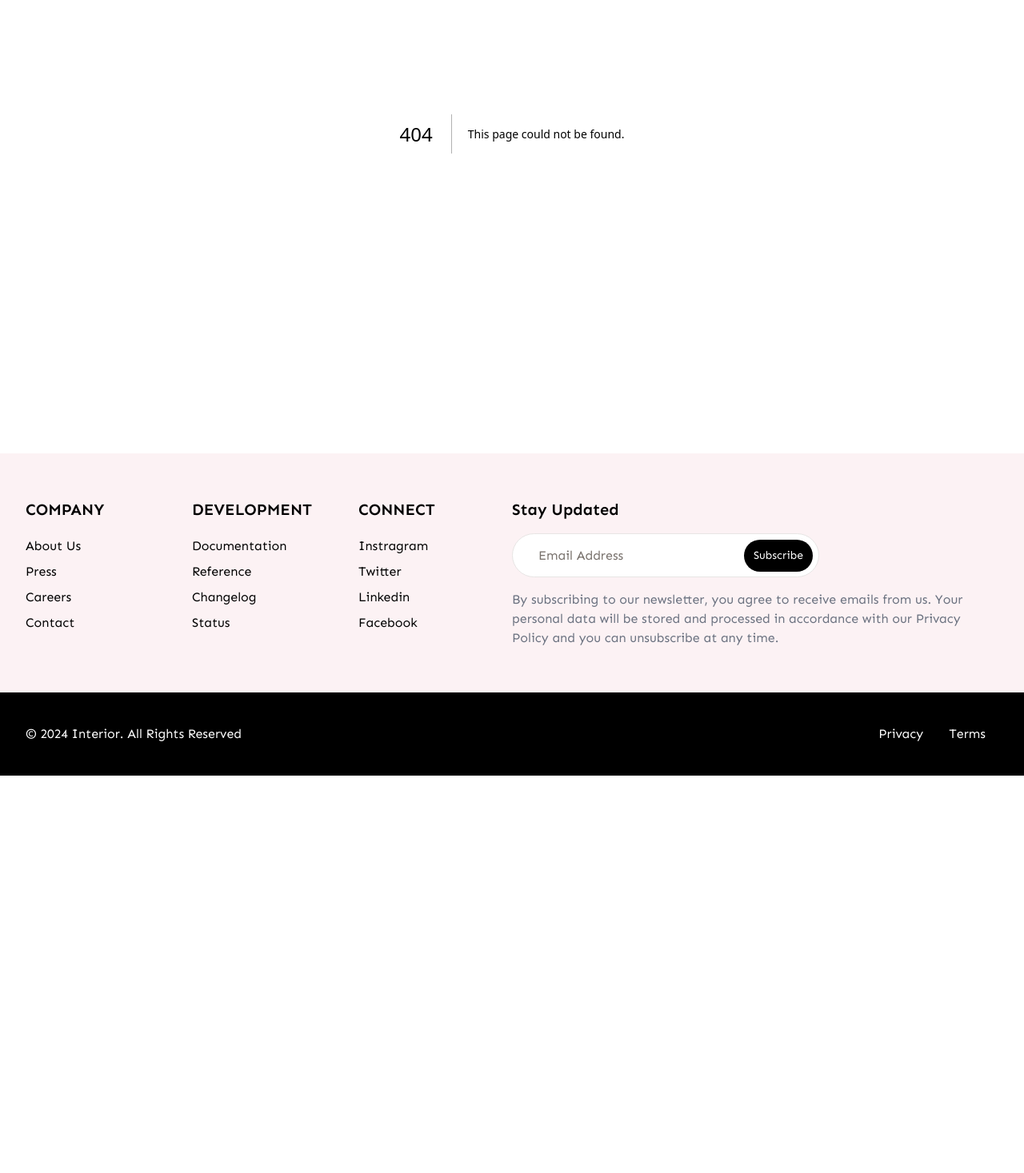
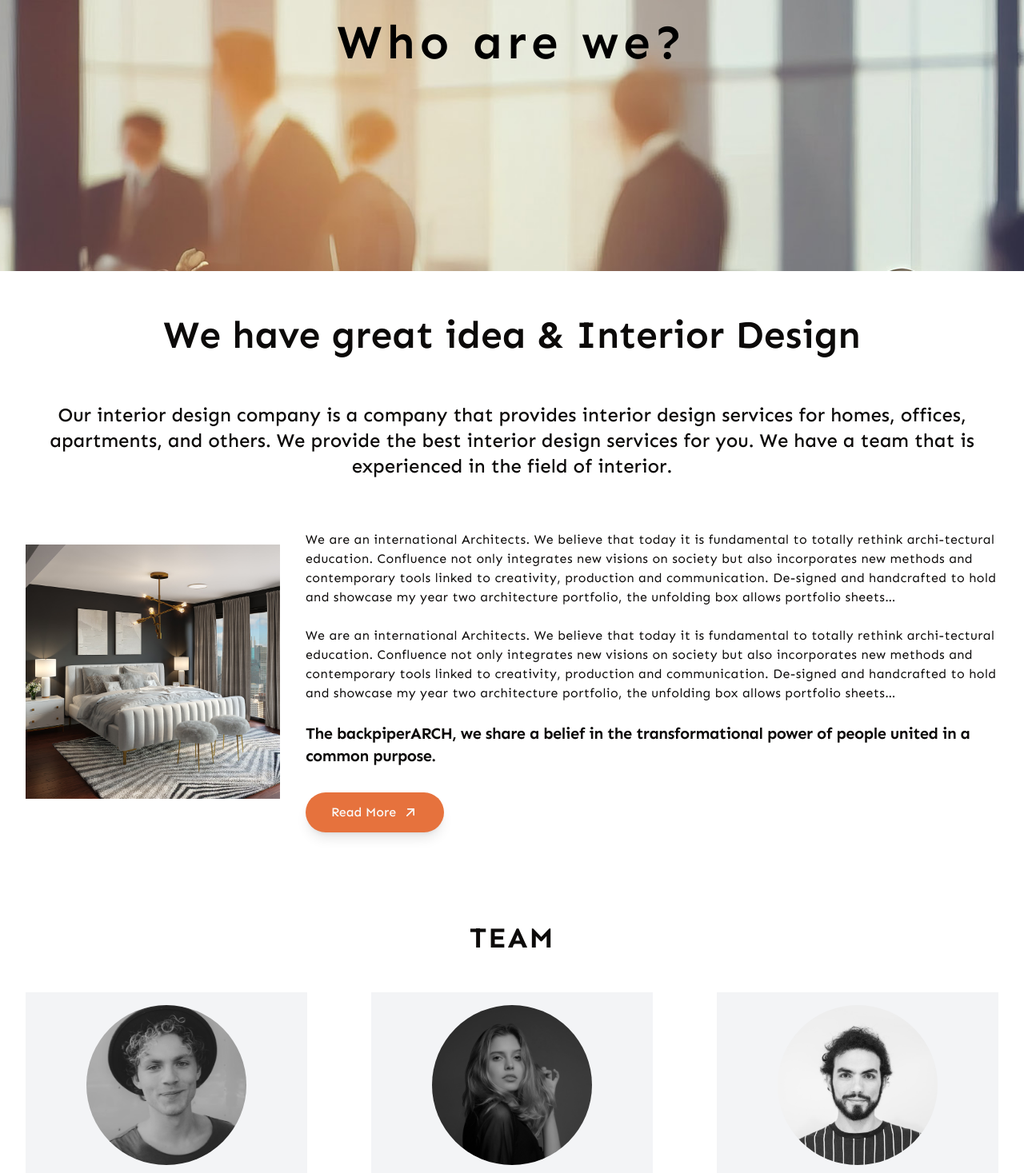
Before and after one commit to utkuoylum/interiordesign, a Next.js app: page /about in a window 1280 px wide. Before the commit this address had no page. Shown: the part 331-1798 px from the top of the page at 80% size. Before the commit the page ends 1301 px from the top, so only its background shows below. Built offline with nearby package versions, Linux system fonts and the light colour scheme.

Commit message:
about page

```diff
--- /dev/null
+++ b/app/about/page.jsx
@@ -0,0 +1,127 @@
+'use client'
+
+import { Button } from '@/components/ui/button'
+import Image from 'next/image'
+import React, { useRef } from 'react'
+import { TbArrowUpRight } from "react-icons/tb";
+import { motion, useScroll, useTransform } from 'framer-motion';
+import { desVariants, tagVariants, titleVariants } from '@/utils/animation';
+
+const page = () => {
+  const ref = useRef(null);
+
+  const { scrollYProgress } = useScroll({
+    target: ref,
+    offset: ["start end", "end end"]
+  })
+
+  const scale = useTransform(scrollYProgress, [0, 1], [.6, 1])
+  return (
+    <div>
+      <div className="bg-[url('/image/whoweare.jpg')] bg-center bg-cover">
+        <h1 className='container py-32 text-6xl font-semibold text-black tracking-widest text-center lg:py-64'>Who are we?</h1>
+      </div>
+
+      <div className='container'>
+        <div className='pt-4'>
+          <motion.h2
+          initial="offscreen"
+          whileInView={"onscreen"}
+          variants={titleVariants}
+          className='text-3xl font-semibold text-center lg:p-10 lg:text-5xl'>We have great idea & Interior Design</motion.h2>
+
+          <motion.p
+          initial="offscreen"
+          whileInView={"onscreen"}
+          variants={desVariants}
+          className='text-2xl text-center font-medium pb-10 mt-5'>
+            Our interior design company is a company that provides interior design services for homes, offices, apartments, and others. We provide the best interior design services for you. We have a team that is experienced in the field of interior.
+          </motion.p>
+        </div>
+
+        <div className='items-center lg:flex gap-x-8'>
+          {/*Left Image Section */}
+          <motion.div
+          style={{scale}}
+          ref={ref}
+          className='w-full'>
+            <Image src="/image/gallery1123.jpg" width={700} height={700} />
+          </motion.div>
+
+          {/*Right Content Section */}
+          <motion.div
+          initial="offscreen"
+          whileInView={"onscreen"}
+          variants={tagVariants}
+          >
+            <p className='pb-8 tracking-wide mt-6'>
+            We are an international Architects. We believe that today it is fundamental to totally rethink archi-tectural education. Confluence not only integrates new visions on society but also incorporates new methods and contemporary tools linked to creativity, production and communication. De-signed and handcrafted to hold and showcase my year two architecture portfolio, the unfolding box allows portfolio sheets… <br /><br />
+            We are an international Architects. We believe that today it is fundamental to totally rethink archi-tectural education. Confluence not only integrates new visions on society but also incorporates new methods and contemporary tools linked to creativity, production and communication. De-signed and handcrafted to hold and showcase my year two architecture portfolio, the unfolding box allows portfolio sheets… <br /><br />
+            <span className='text-xl font-extrabold tracking-tight'>
+              The backpiperARCH, we share a belief in the transformational power of people united in a common purpose.
+            </span>
+            </p>
+            <Button className="inline-flex items-center px-8 py-3 shadow-lg hover:bg-gray-800 hover:ring-2 hover:ring-gray-950 ring-offset-2">Read More <TbArrowUpRight className='w-5 h-5 ml-2' /> </Button>
+          </motion.div>
+        </div>
+
+        {/* Team Section */}
+        <div className='lg:py-20'>
+          <div className='pt-8 pb-4'>
+            <motion.h1
+            initial="offscreen"
+            whileInView={"onscreen"}
+            variants={titleVariants}
+            className='text-4xl font-bold tracking-wider text-center uppercase'>Team</motion.h1>
+          </div>
+
+          <div className='grid py-8 gap-20 lg:grid-cols-3'>
+            <motion.div
+            initial="offscreen"
+            whileInView={"onscreen"}
+            variants={titleVariants}
+            className='border-2 border-primary'>
+              <div className='p-4 text-center bg-gray-100 aspect-square dark:bg-tertiary -m-0.5 transition hover:-translate-y-3 hover:-translate-x-3'>
+                <Image src="/image/profile2.jpg" width={200} height={200} alt='' className='mx-auto rounded-full' />
+                <h2 className='py-4 text-2xl font-semibold uppercase'>Building Surveys</h2>
+                <p className='text-sm'>
+                Creativity is the ability to generate, create, or discover new ideas, solutions, and possibilities.
+                </p>
+              </div>
+            </motion.div>
+
+            <motion.div
+            initial="offscreen"
+            whileInView={"onscreen"}
+            variants={desVariants}
+            className='border-2 border-primary'>
+              <div className='p-4 text-center bg-gray-100 aspect-square dark:bg-tertiary -m-0.5 transition hover:-translate-y-3 hover:-translate-x-3'>
+                <Image src="/image/profile1.jpg" width={200} height={200} alt='' className='mx-auto rounded-full' />
+                <h2 className='py-4 text-2xl font-semibold uppercase'>Building Surveys</h2>
+                <p className='text-sm'>
+                Creativity is the ability to generate, create, or discover new ideas, solutions, and possibilities.
+                </p>
+              </div>
+            </motion.div>
+
+            <motion.div
+            initial="offscreen"
+            whileInView={"onscreen"}
+            variants={tagVariants}
+            className='border-2 border-primary'>
+              <div className='p-4 text-center bg-gray-100 aspect-square dark:bg-tertiary -m-0.5 transition hover:-translate-y-3 hover:-translate-x-3'>
+                <Image src="/image/profile3.jpg" width={200} height={200} alt='' className='mx-auto rounded-full' />
+                <h2 className='py-4 text-2xl font-semibold uppercase'>Building Surveys</h2>
+                <p className='text-sm'>
+                Creativity is the ability to generate, create, or discover new ideas, solutions, and possibilities.
+                </p>
+              </div>
+            </motion.div>
+          </div>
+        </div>
+      </div>
+    </div>
+  )
+}
+
+export default page
```
